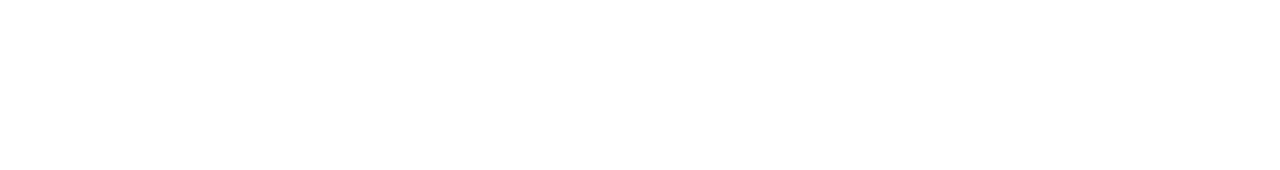
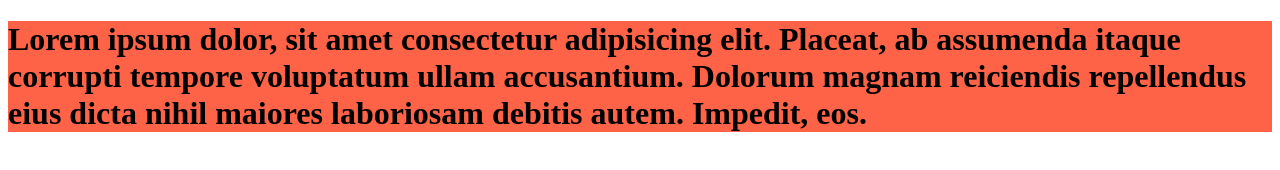
Before and after one commit to sakir011/my-first-github-repo, a plain HTML site: page index.html in a window 1280 px wide. Drawn offline with Linux system fonts and the light colour scheme.

```diff
--- a/index.html
+++ b/index.html
@@ -4,8 +4,10 @@
     <meta charset="UTF-8">
     <meta name="viewport" content="width=device-width, initial-scale=1.0">
     <title>my first github repo</title>
+    <link rel="stylesheet" href="style.css">
 </head>
 <body>
+    <h1>Lorem ipsum dolor, sit amet consectetur adipisicing elit. Placeat, ab assumenda itaque corrupti tempore voluptatum ullam accusantium. Dolorum magnam reiciendis repellendus eius dicta nihil maiores laboriosam debitis autem. Impedit, eos.</h1>
 
 </body>
 </html>
--- /dev/null
+++ b/style.css
@@ -0,0 +1,5 @@
+h1{
+   background-color: tomato;
+
+
+}
```
